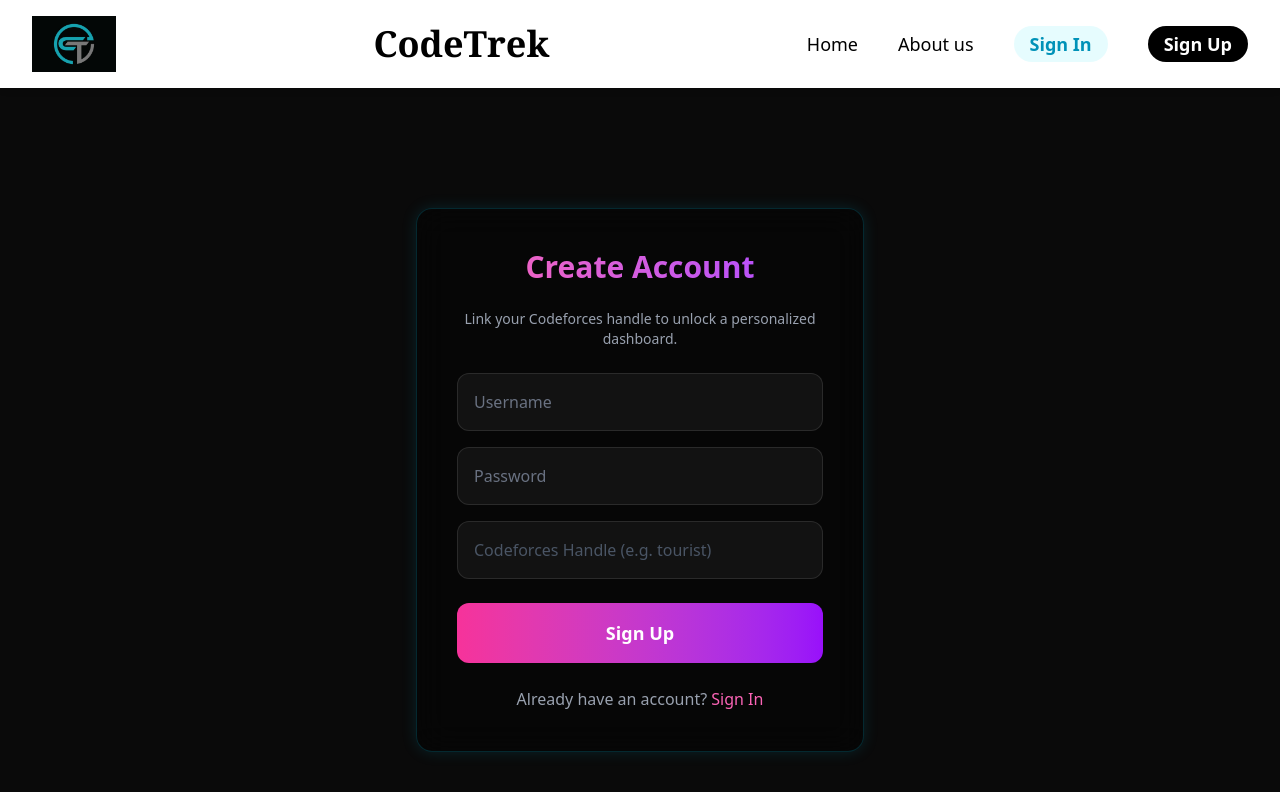
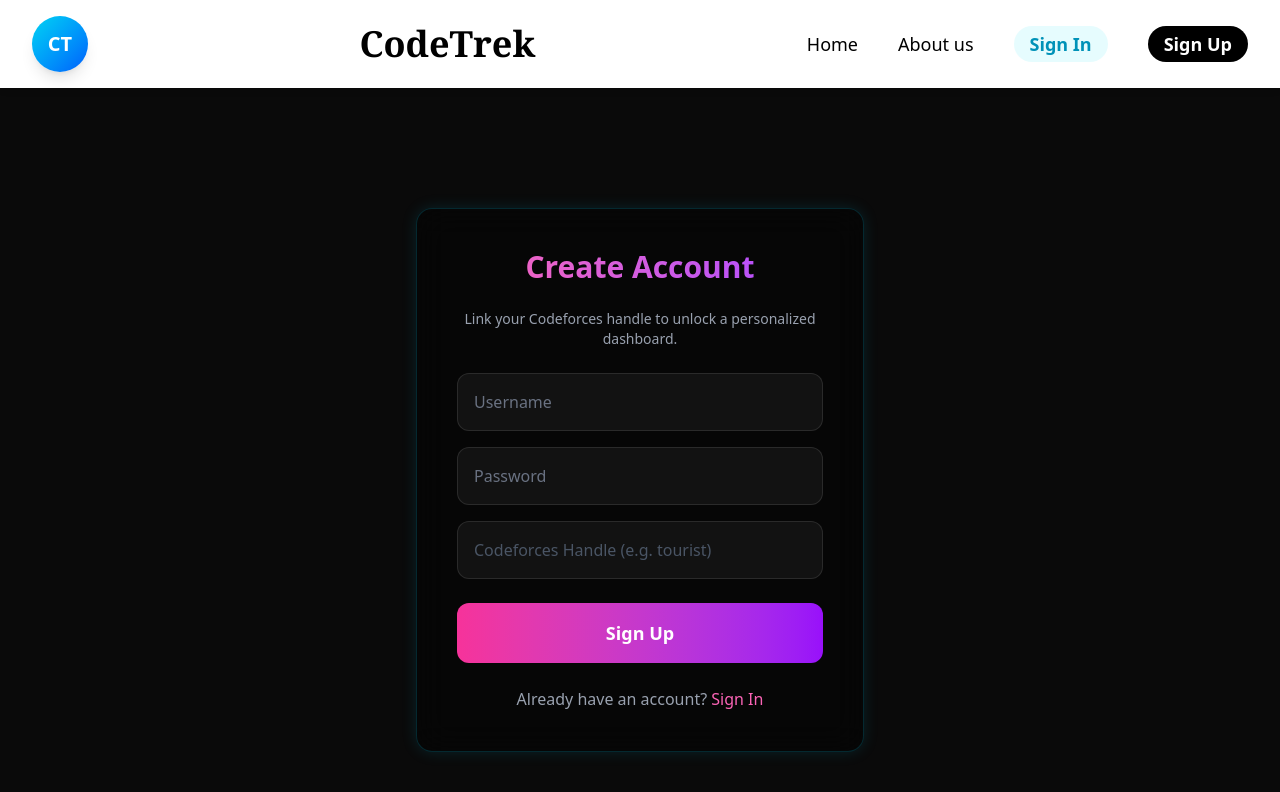
Before and after one commit to Bhishma13/codetrek, a React app in the folder cp-tracker/: page /signup in a window 1280 px wide. Shown: the top 792 px of the page. Built offline with nearby package versions, Linux system fonts and the light colour scheme; the HTML template or start-up script is replaced by a standard one.

Commit message:
fix: remove missing cpLogo1.jpg import, use text badge instead

```diff
--- a/cp-tracker/src/components/navbar/Navbar.jsx
+++ b/cp-tracker/src/components/navbar/Navbar.jsx
@@ -1,5 +1,4 @@
 import React from 'react';
-import cpLogo from '../../assets/cpLogo1.jpg';
 import { useNavigate } from "react-router-dom";
 
 const Navbar = ({ auth, setAuth }) => {
@@ -10,12 +9,12 @@ const Navbar = ({ auth, setAuth }) => {
       <div className="fixed top-0 left-0 w-full flex items-center justify-between bg-white py-4 px-8 shadow-md z-50">
 
         {/* Left Section - CP Logo */}
-        <img
-          src={cpLogo}
-          alt="CP Logo"
-          className="h-14 w-auto cursor-pointer"
+        <div
+          className="h-14 w-14 rounded-full bg-gradient-to-br from-cyan-400 to-blue-600 flex items-center justify-center text-white font-bold text-xl cursor-pointer shadow-lg"
           onClick={() => navigate("/")}
-        />
+        >
+          CT
+        </div>
 
         {/* Center Section - CodeTrek */}
         <h1
```
